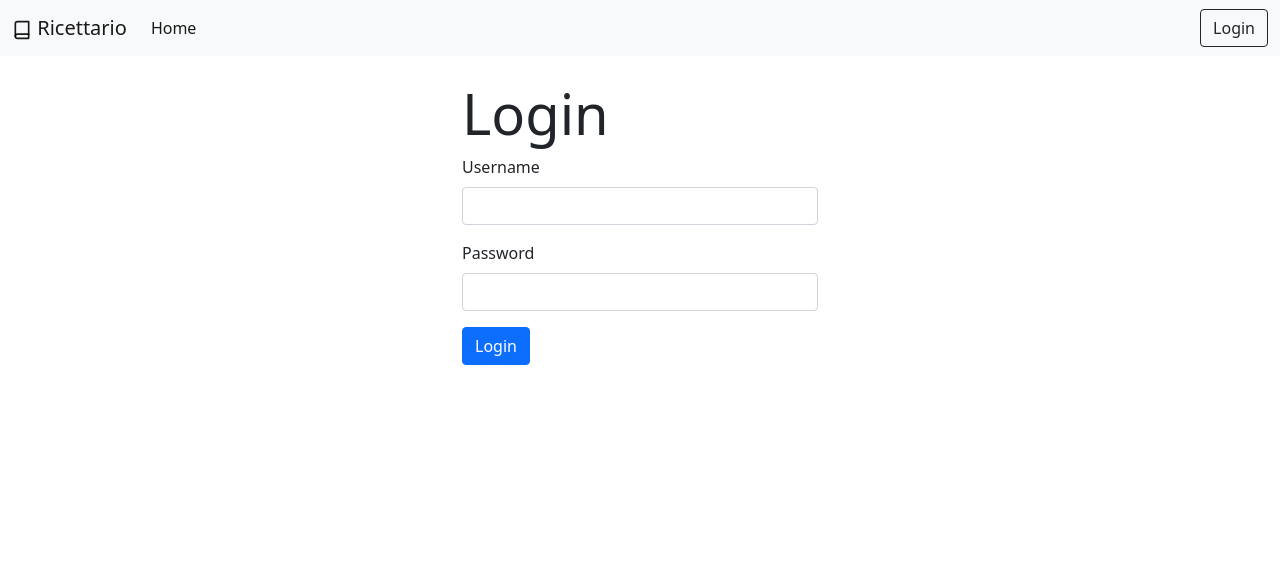
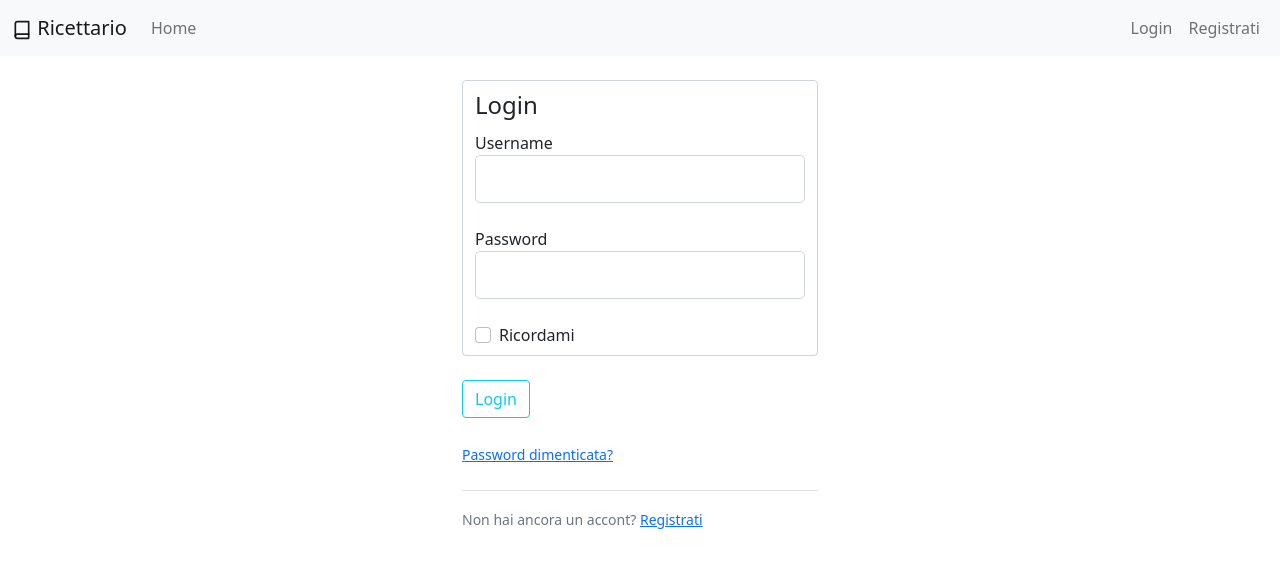
Before and after one commit to paologaleotti/recipebook, a Flask app: page /login in a window 1280 px wide. Shown: the top 568 px of the page. Run offline with Flask 2, Linux system fonts and the light colour scheme.

Commit message:
Added forms for registration and login
+ WTForms registration and login
+ Login and registration form classes
+ Modified base.html to suit new forms
+ Updated gitignore

```diff
--- /dev/null
+++ b/forms.py
@@ -0,0 +1,18 @@
+from flask_wtf import FlaskForm
+from wtforms import StringField, PasswordField, SubmitField, BooleanField
+from wtforms.validators import DataRequired, Length, Email, EqualTo
+import email_validator
+
+
+class RegistrationForm(FlaskForm):
+	username = StringField('Username', validators=[DataRequired(), Length(min=2, max=20)])
+	email = StringField('Email', validators=[DataRequired(), Email()])
+	password = PasswordField('Password', validators=[DataRequired()])
+	confirm_password = PasswordField('Conferma Password', validators=[DataRequired(), EqualTo('password')])
+	submit = SubmitField('Registrati')
+
+class LoginForm(FlaskForm):
+	username = StringField('Username', validators=[DataRequired(), Length(min=2, max=20)])
+	password = PasswordField('Password', validators=[DataRequired()])
+	remember = BooleanField('Ricordami')
+	submit = SubmitField('Login')
--- a/main.py
+++ b/main.py
@@ -1,5 +1,8 @@
-from flask import Flask, render_template, url_for
+from flask import Flask, render_template, url_for, flash, redirect
+from forms import RegistrationForm, LoginForm
 app = Flask(__name__)
+
+app.config['SECRET_KEY'] = '272e5d74fdba4572ea84ab0e570da26a'
 
 recipes = [
     {
@@ -36,9 +39,27 @@ def recipe():
     return render_template('recipe.html', recipes=recipes)
 
 
-@app.route('/login')
+@app.route('/login', methods=['GET', 'POST'])
 def login():
-    return render_template('login.html')
+    form = LoginForm()
+    if form.validate_on_submit():
+        # dati a caso per prova ----------
+        if form.username.data == 'pollo' and form.password.data == 'pass':
+            flash(f'Login eseguito come {form.username.data}!', 'success')
+            return redirect(url_for('home'))
+        else:
+            flash(f'Login non riuscito, per favore controlla nome utente e password.', 'danger')
+        # dati a caso per prova ------------
+    return render_template('login.html', form=form)
+
+
+@app.route('/register', methods=['GET', 'POST'])
+def register():
+    form = RegistrationForm()
+    if form.validate_on_submit():
+        flash(f'Account creato per {form.username.data}!', 'success')
+        return redirect(url_for('home'))
+    return render_template('register.html', form=form)
 
 
 if __name__ == '__main__':
--- a/templates/base.html
+++ b/templates/base.html
@@ -25,16 +25,32 @@
 			<div class="collapse navbar-collapse" id="navbarSupportedContent">
 				<ul class="navbar-nav me-auto mb-2 mb-lg-0">
 					<li class="nav-item">
-						<a class="nav-link active" aria-current="page" href="/">Home</a>
-					</li>
-
+						<a class="nav-link" href="{{ url_for('home') }}">Home</a>
+					  </li>
 				</ul>
-				<form class="d-flex">
-					<button class="btn btn-outline-dark" href="/login">Login</button>
-				</form>
+				<ul class="navbar-nav mb-2 mb-lg-0">
+					<li class="nav-item">
+						<a class="nav-link" href="{{ url_for('login') }}">Login</a>
+					  </li>
+					  <li class="nav-item">
+						<a class="nav-link" href="{{ url_for('register') }}">Registrati</a>
+					  </li>
+				</ul>
 			</div>
 		</div>
 	</nav><br>
+
+	<!-- Scorro tutti i messaggi flash di flask e li mostro a seconda della loro categoria -->
+	{% with messages = get_flashed_messages(with_categories=True) %}
+		{% if messages%}
+			{% for category, message in messages %}
+				<div class="alert alert-{{ category }}" style="margin-left: 20px; margin-right: 20px;">
+					{{ message }}
+				</div>
+			{% endfor %}
+		{% endif %}
+	{% endwith %}
+
 	{% block body %}
 
 	{% endblock body %}
--- a/templates/login.html
+++ b/templates/login.html
@@ -10,10 +10,57 @@ Login
 		<div class="col-sm">
 			<!-- One of three columns -->
 		</div>
-		<div class="col-sm"><!-- INIZIO COLONNA -->
-			<h1 class="display-4">Login</h1>
-			<form method="post" action="">
-				<div class="mb-3">
+		<div class="col-lg-4">
+			<!-- INIZIO COLONNA -->
+			<div>
+				<form method="POST" action="">
+					{{ form.hidden_tag() }}
+					<fieldset class="form-control">
+						<legend>Login</legend>
+						<div class="form-group">
+							{{ form.username.label(class="form-control-label") }}
+
+							<!-- Controllo se form ha errori, se si li stampo -->
+							{% if form.username.errors %}
+								{{ form.username(class="form-control form-control-lg is-invalid") }}
+								<div class="invalid-feedback">
+									{% for errors in form.username.errors %}
+										<span> {{ error }} </span>
+									{% endfor %}
+								</div>
+							{% else %}
+								{{ form.username(class="form-control form-control-lg") }}
+							{% endif %}
+
+						</div><br>
+						<div class="form-group">
+							{{ form.password.label(class="form-control-label") }}
+
+							<!-- Controllo se form ha errori, se si li stampo -->
+							{% if form.password.errors %}
+								{{ form.password(class="form-control form-control-lg is-invalid") }}
+								<div class="invalid-feedback">
+									{% for errors in form.password.errors %}
+										<span> {{ error }} </span>
+									{% endfor %}
+								</div>
+							{% else %}
+								{{ form.password(class="form-control form-control-lg") }}
+							{% endif %}
+
+						</div><br>
+						<div class="form-check">
+							{{ form.remember(class="form-check-input")}}
+							{{ form.remember.label(class="form-check-label")}}
+						</div>
+					</fieldset><br>
+					<div class="form-group">
+						{{ form.submit(class="btn btn-outline-info") }}
+					</div><br>
+					<small class="text-muted">
+						<a href="#">Password dimenticata?</a>
+					</small>
+					<!-- <div class="mb-3">
 					<label class="form-label">Username</label>
 					<input type="username" class="form-control" name="username">
 				</div>
@@ -21,8 +68,15 @@ Login
 					<label for="exampleInputPassword1" class="form-label">Password</label>
 					<input type="password" class="form-control" name="pass">
 				</div>
-				<button type="submit" class="btn btn-primary">Login</button>
-			</form>
+				<button type="submit" class="btn btn-primary">Login</button> -->
+				</form>
+			</div><br>
+			<div class="border-top pt-3">
+				<small class="text-muted">
+					Non hai ancora un accont? <a href="{{ url_for('register') }}" class="ml-2">Registrati</a>
+				</small>
+			</div>
+
 		</div><!-- FINE COLONNA -->
 		<div class="col-sm">
 			<!-- One of three columns -->
```
Also changed, not shown: templates/register.html (added, +112 -0 lines), 1 other file.
